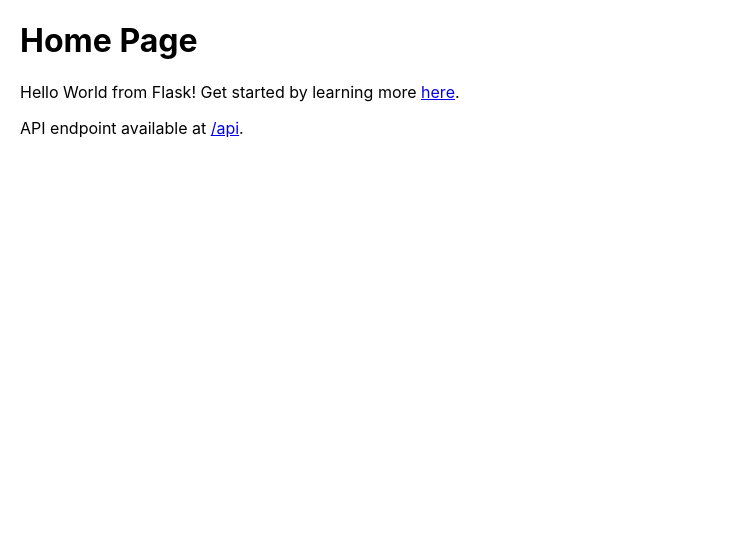
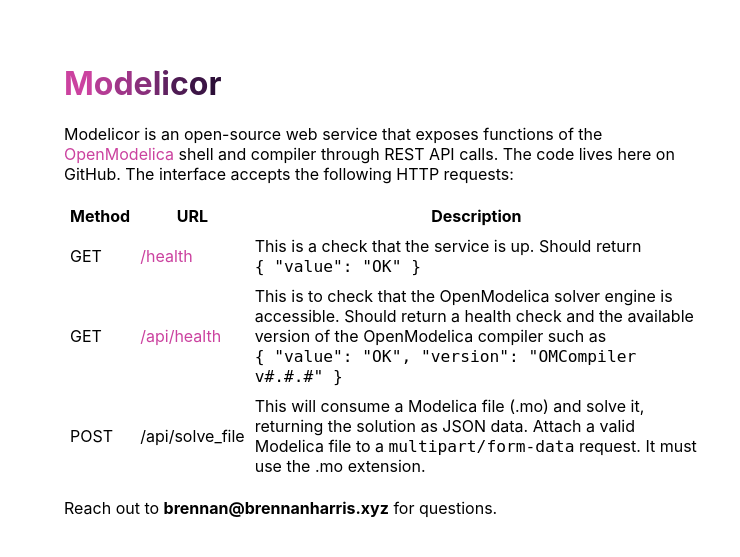
Before and after one commit to brennanxyz/modelicor, a Flask app: page / in a window 1280 px wide. Shown: the top 557 px of the page, without its empty margins (0-740 px from the left). Run offline with Flask 2, Linux system fonts and the light colour scheme.

Commit message:
Added home page

```diff
--- a/docker-compose.yaml
+++ b/docker-compose.yaml
@@ -4,6 +4,6 @@
   web:
     build: .
     ports:
-      - "3030:80"
+      - "3131:3030"
     volumes:
       - ./shared:/app/shared
--- a/static/css/template.css
+++ /dev/null
@@ -1,8 +0,0 @@
-body {
-	margin: 0;
-	font-family: -apple-system, BlinkMacSystemFont, 'Segoe UI', 'Roboto', 'Oxygen', 'Ubuntu', 'Cantarell', 'Fira Sans',
-		'Droid Sans', 'Helvetica Neue', sans-serif;
-	-webkit-font-smoothing: antialiased;
-    -moz-osx-font-smoothing: grayscale;
-    margin: 20px;
-}
--- /dev/null
+++ b/static/template.css
@@ -0,0 +1,39 @@
+body {
+	margin: 0;
+	font-family: -apple-system, BlinkMacSystemFont, 'Segoe UI', 'Roboto', 'Oxygen', 'Ubuntu', 'Cantarell', 'Fira Sans',
+		'Droid Sans', 'Helvetica Neue', sans-serif;
+	-webkit-font-smoothing: antialiased;
+    -moz-osx-font-smoothing: grayscale;
+    margin: 4rem;
+}
+
+a:link {
+  color: #cb429f;
+  text-decoration: none;
+}
+
+a:visited {
+  color: #cb429f;
+  text-decoration: none;
+}
+
+a:hover {
+  color: #74296e;
+  text-decoration: underline;
+}
+
+td, th {
+	padding: 0.25rem;
+}
+
+th {
+	font-weight: bolder;
+}
+
+code {
+	font-size: 125%;
+}
+
+.container {
+	max-width: 40rem;
+}
--- a/templates/home.html
+++ b/templates/home.html
@@ -5,14 +5,49 @@
 <head>
     <meta charset="utf-8">
     <meta http-equiv="x-ua-compatible" content="ie=edge">
-    <link rel="stylesheet" href="{{ url_for('static', filename='css/template.css') }}">
-    <title>Home</title>
+    <link rel="stylesheet" href="{{ url_for('static', filename='template.css') }}">
+    <title>Modelicor</title>
 </head>
 
 <body>
-    <h1>Home Page</h1>
-    <p>Hello World from Flask! Get started by learning more <a href="https://flask.palletsprojects.com/en/1.1.x/">here</a>.</p>
-    <p>API endpoint available at <a href="/api/data">/api</a>.</p>
+  <div class="container">
+    <h1>
+      <span style="color:#cb429f;">M</span><span style="color:#b43c94;">o</span><span style="color:#9e3588;">d</span><span style="color:#892f7b;">e</span><span style="color:#74296e;">l</span><span style="color:#602261;">i</span><span style="color:#4e1b53;">c</span><span style="color:#3c1545;">o</span><span style="color:#2c0e37;">r</span>
+    </h1>
+    <p>Modelicor is an open-source web service that exposes functions of the <a href="https://www.openmodelica.org/" target="_blank">OpenModelica</a> shell and compiler through REST API calls. The code lives <a gref="https://github.com/brennanxyz/modelicor" target="_blank">here</a> on GitHub. The interface accepts the following HTTP requests:</p>
+    <p>
+      <table>
+        <tr>
+          <th>Method</th>
+          <th>URL</th>
+          <th>Description</th>
+        </tr>
+        <tr>
+          <td>GET</td>
+          <td><a href="/health" target="_blank">/health</a></td>
+          <td>
+            This is a check that the service is up. Should return <br> <code>{ "value": "OK" }</code>
+          </td>
+        </tr>
+        <tr>
+          <td>GET</td>
+          <td><a href="/api/health" target="_blank">/api/health</a></td>
+          <td>
+            This is to check that the OpenModelica solver engine is accessible. Should return a health check and the available version of the OpenModelica compiler such as <br><code>{ "value": "OK", "version": "OMCompiler v#.#.#" }</code>
+          </td>
+        </tr>
+        <tr>
+          <td>POST</td>
+          <td>/api/solve_file</td>
+          <td>
+            This will consume a Modelica file (.mo) and solve it, returning the solution as JSON data. Attach a valid Modelica file to a <code>multipart/form-data</code> request. It must use the .mo extension.
+          </td>
+        </tr>
+
+      </table>
+    </p>
+    <p>Reach out to <strong>brennan@brennanharris.xyz</strong> for questions.</p>
+  </div>
 </body>
 
 </html>
```
Also changed, not shown: 1 other file.
